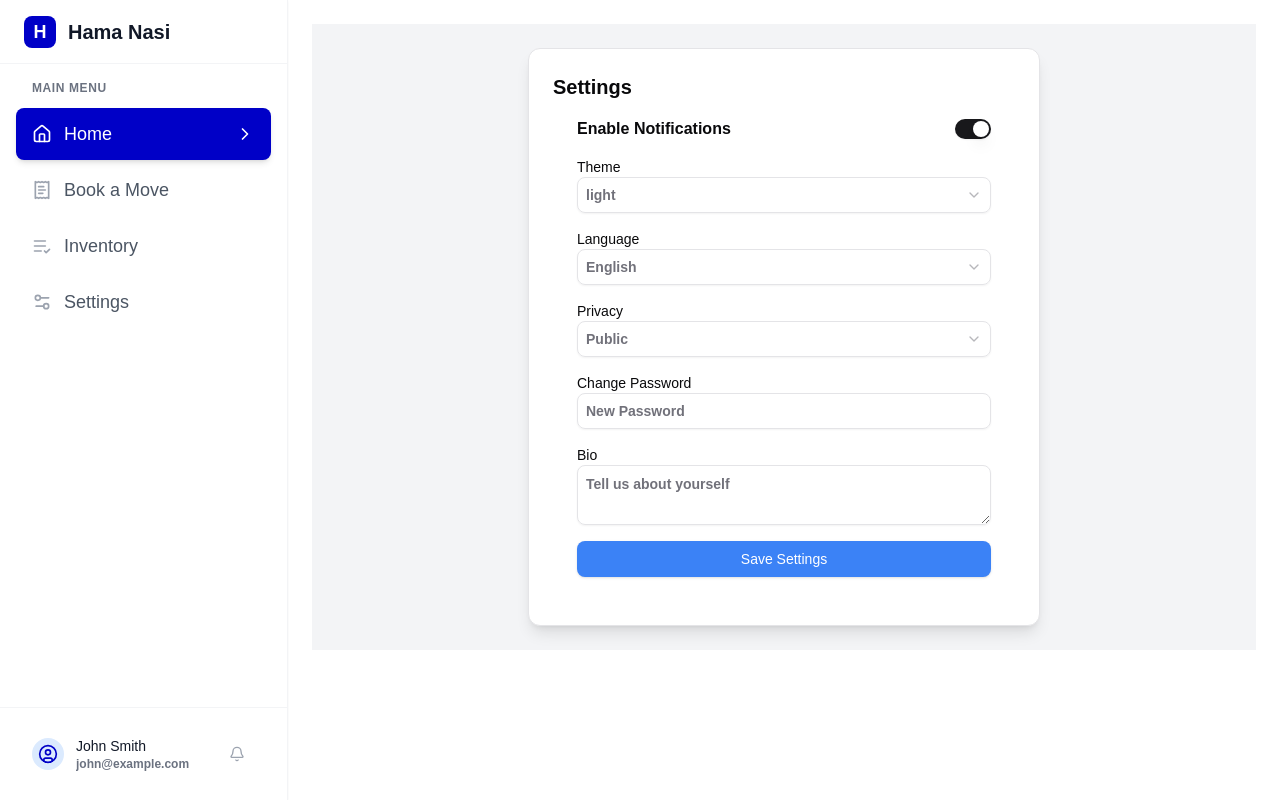
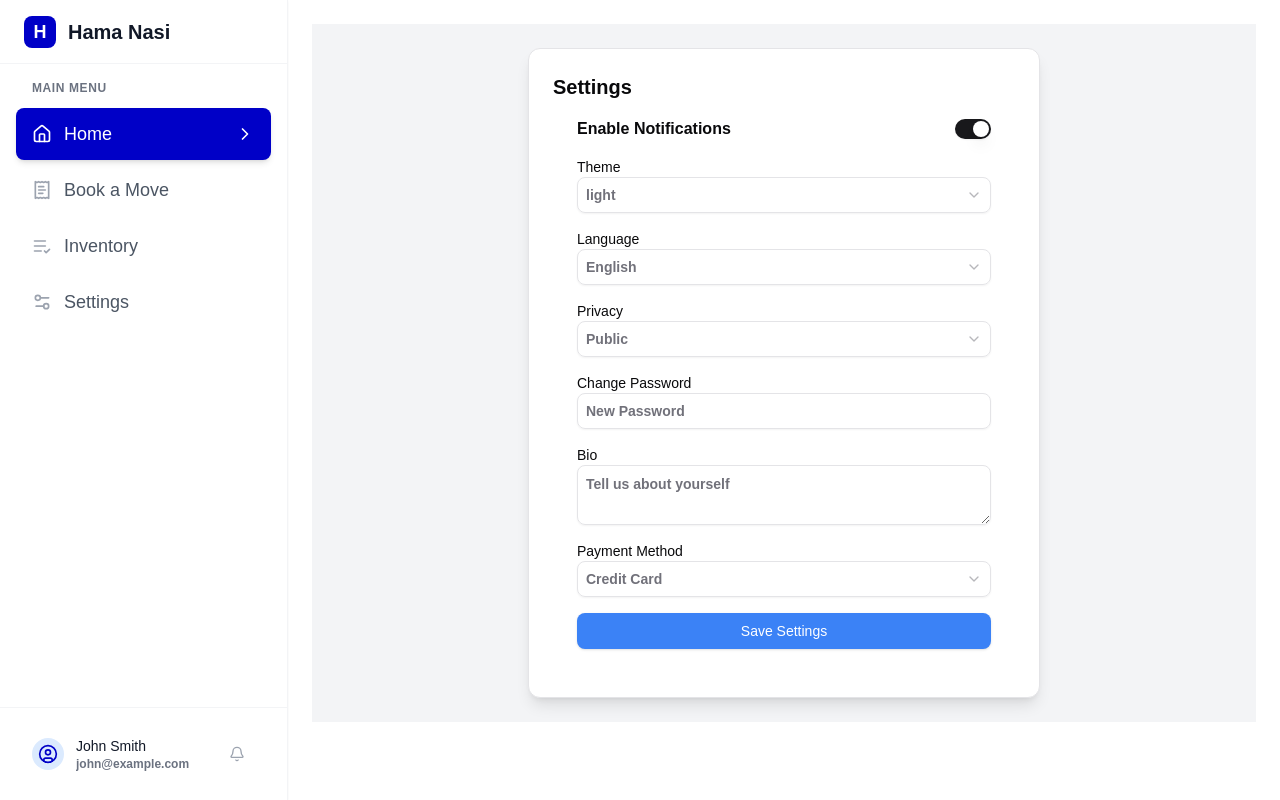
Before and after one commit to JasperMunene/hama-nasi, a Next.js app in the folder client/: page /dashboard/settings in a window 1280 px wide. Built offline with nearby package versions, Linux system fonts and the light colour scheme; no server answers; a web font is replaced by a local one.

Commit message:
add payment settings

```diff
--- a/client/src/app/dashboard/settings/page.js
+++ b/client/src/app/dashboard/settings/page.js
@@ -15,6 +15,7 @@ export default function Settings() {
     privacy: "Public",
     password: "",
     bio: "",
+    paymentMethod: "Credit Card",
   });
 
   const toggleNotification = () => {
@@ -69,6 +70,17 @@ export default function Settings() {
             <label className="block text-sm font-medium">Bio</label>
             <Textarea className="border rounded-lg p-2 w-full" placeholder="Tell us about yourself" value={settings.bio} onChange={(e) => setSettings({ ...settings, bio: e.target.value })} />
           </div>
+          <div>
+            <label className="block text-sm font-medium">Payment Method</label>
+            <Select onValueChange={(value) => setSettings({ ...settings, paymentMethod: value })}>
+              <SelectTrigger className="border rounded-lg p-2 w-full">{settings.paymentMethod}</SelectTrigger>
+              <SelectContent>
+                <SelectItem value="Credit Card">Credit Card</SelectItem>
+                <SelectItem value="PayPal">PayPal</SelectItem>
+                <SelectItem value="Mpesa">Mpesa</SelectItem>
+              </SelectContent>
+            </Select>
+          </div>
           <Button className="bg-blue-500 text-white px-4 py-2 rounded-lg hover:bg-blue-600 w-full">
             Save Settings
           </Button>
--- a/client/src/components/Sidebar.jsx
+++ b/client/src/components/Sidebar.jsx
@@ -104,7 +104,7 @@ export function AppSidebar() {
                   <NavItem href="/dashboard/inventory" icon={ListCheck} id="inventory">
                     Inventory
                   </NavItem>
-                  <NavItem href="/settings" icon={Settings2} id="settings">
+                  <NavItem href="/dashboard/settings" icon={Settings2} id="settings">
                     Settings
                   </NavItem>
                 </div>
```
